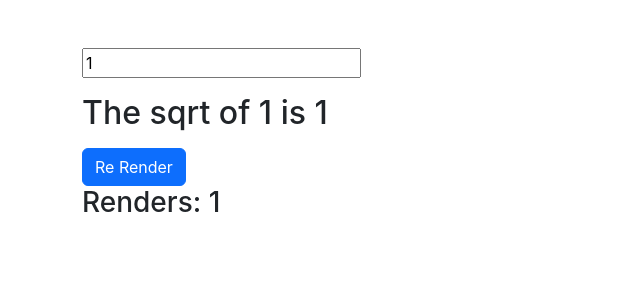
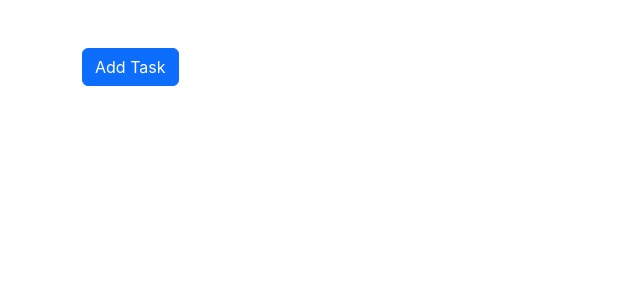
Before and after one commit to TomasGarciaDev/react-sandbox, a React (Create React App) app: page / in a window 1280 px wide. Shown: the top 300 px of the page, without its empty margins (0-640 px from the left). Built offline with nearby package versions, Linux system fonts and the light colour scheme.

Commit message:
useCallback Example

```diff
--- a/src/App.js
+++ b/src/App.js
@@ -1,9 +1,9 @@
-import UseMemoExample from "./components/UseMemoExample";
+import UseCallbackExample from "./components/UseCallbackExample";
 
 function App() {
   return (
     <div className='container mt-5'>
-      <UseMemoExample />
+      <UseCallbackExample />
     </div>
   );
 }
--- /dev/null
+++ b/src/components/UseCallbackExample.jsx
@@ -0,0 +1,32 @@
+import React, { useState, useCallback } from "react";
+
+function UseCallbackExample() {
+  const [tasks, setTasks] = useState([]);
+
+  const addTask = useCallback(() => {
+    setTasks((prevState) => [...prevState, "Some Task"]);
+  }, [setTasks]);
+
+  return (
+    <div>
+      <Button addTask={addTask} />
+      {tasks.map((task, index) => (
+        <p key={index}>{task}</p>
+      ))}
+    </div>
+  );
+}
+
+const Button = React.memo(({ addTask }) => {
+  console.log("Button rendered");
+
+  return (
+    <div>
+      <button className='btn btn-primary' onClick={addTask}>
+        Add Task
+      </button>
+    </div>
+  );
+});
+
+export default UseCallbackExample;
```
